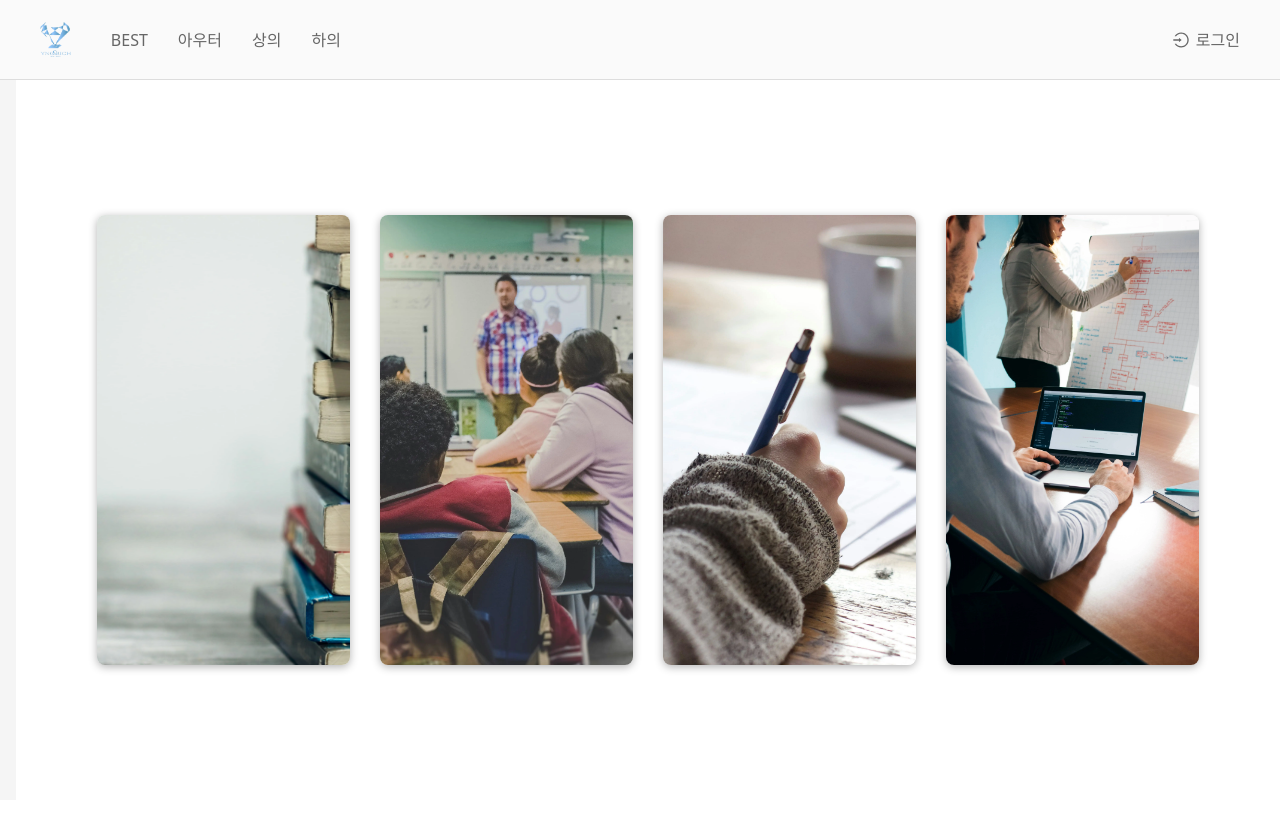
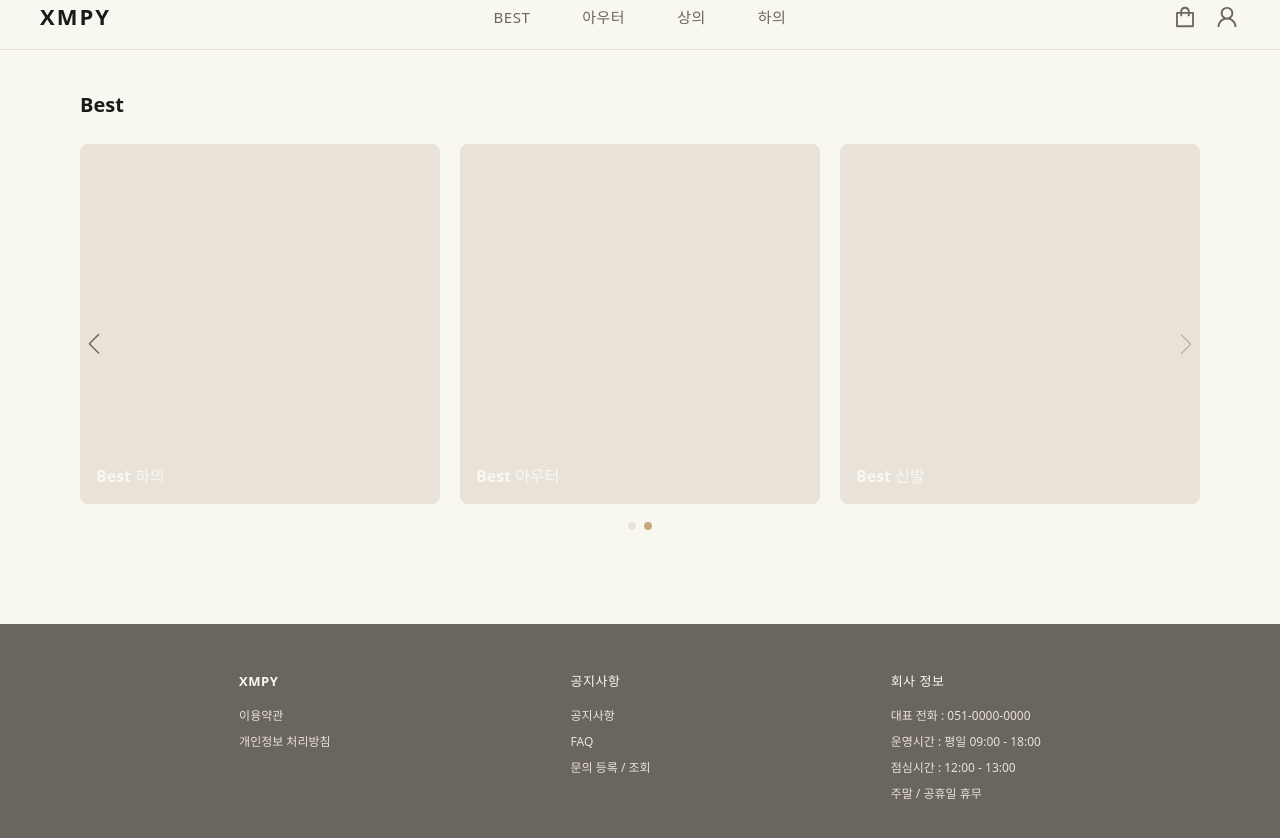
Before and after one commit to XMPY-MALL/XMPY-MALL-FRONT, a React (Vite) app: page / in a window 1280 px wide. Shown: the top 838 px of the page. Before the commit the page ends 800 px from the top, so only its background shows below. Built offline with nearby package versions, Linux system fonts and the light colour scheme.

Commit message:
feat: 색상 contants 추가, layout 디자인변경, 캐러셀추가

```diff
--- a/package.json
+++ b/package.json
@@ -19,6 +19,7 @@
     "react-icons": "^5.5.0",
     "react-router-dom": "^7.13.0",
     "react-toastify": "^11.0.5",
+    "swiper": "^12.1.2",
     "zustand": "^5.0.11"
   },
   "devDependencies": {
--- /dev/null
+++ b/src/constants/colors.js
@@ -0,0 +1,7 @@
+export const XMPY_COLORS = {
+  WHITE: "#f8f8f1",
+  BLACK: "#1a1a1a",
+  LIGHT_BEIGE: "#e8e2d9",
+  BEIGE_BROWN: "#c4a882",
+  GRAY_BROWN: "#6b6560",
+};
--- a/src/layouts/Footer/Footer.jsx
+++ b/src/layouts/Footer/Footer.jsx
@@ -1,9 +1,35 @@
-import React from 'react';
+// Footer/Footer.tsx
+/** @jsxImportSource @emotion/react */
+import { Link } from "react-router-dom";
+import * as s from "./styles";
 
 export default function Footer() {
-    return (
-        <div>
-            {/* 이 안에 footer 작업하기  */}
+  return (
+    <footer css={s.container}>
+      <div css={s.inner}>
+
+        <div css={s.column}>
+          <h4 css={s.title}>XMPY</h4>
+          <Link to="/terms" css={s.link}>이용약관</Link>
+          <Link to="/privacy" css={s.link}>개인정보 처리방침</Link>
         </div>
-    );
+
+        <div css={s.column}>
+          <h4 css={s.title}>공지사항</h4>
+          <Link to="/notice" css={s.link}>공지사항</Link>
+          <Link to="/faq" css={s.link}>FAQ</Link>
+          <Link to="/exchange" css={s.link}>문의 등록 / 조회</Link>
+        </div>
+
+        <div css={s.column}>
+          <h4 css={s.title}>회사 정보</h4>
+          <p css={s.text}>대표 전화 : 051-0000-0000</p>
+          <p css={s.text}>운영시간 : 평일 09:00 - 18:00</p>
+          <p css={s.text}>점심시간 : 12:00 - 13:00</p>
+          <p css={s.text}>주말 / 공휴일 휴무</p>
+        </div>
+
+      </div>
+    </footer>
+  );
 }
--- a/src/layouts/Footer/styles.js
+++ b/src/layouts/Footer/styles.js
@@ -0,0 +1,49 @@
+// Footer/styles.ts
+import { css } from "@emotion/react";
+import { XMPY_COLORS } from "../../constants/colors";
+
+export const container = css`
+  width: 100%;
+  background-color: ${XMPY_COLORS.GRAY_BROWN};
+  padding: 48px 0;
+  display: flex;
+  align-items: center;
+  justify-content: center;
+`;
+
+export const inner = css`
+  max-width: 1200px;
+  padding: 0 40px;
+  display: flex;
+  gap: 240px;
+`;
+
+export const column = css`
+  display: flex;
+  flex-direction: column;
+  gap: 8px;
+`;
+
+export const title = css`
+  font-size: 13px;
+  font-weight: 700;
+  color: ${XMPY_COLORS.WHITE};
+  margin-bottom: 8px;
+  letter-spacing: 0.5px;
+`;
+
+export const link = css`
+  font-size: 12px;
+  color: ${XMPY_COLORS.LIGHT_BEIGE};
+  text-decoration: none;
+
+  &:hover {
+    color: ${XMPY_COLORS.WHITE};
+  }
+`;
+
+export const text = css`
+  font-size: 12px;
+  color: ${XMPY_COLORS.LIGHT_BEIGE};
+  margin: 0;
+`;
--- a/src/layouts/Header/Header.jsx
+++ b/src/layouts/Header/Header.jsx
@@ -3,68 +3,55 @@ import { Link, useNavigate } from 'react-router-dom';
 import { useAuthStore } from '../../stores/authStore';
 import * as s from "./styles"
 import { MENU_ITEMS } from '../../constants/menu';
-import { AiOutlineLogin, AiOutlineLogout, AiOutlineUser } from 'react-icons/ai';
-import logo from "../../assets/logo.png"
-import Signin from './../../pages/Signin/Signin';
+import { AiOutlineShopping, AiOutlineUser } from "react-icons/ai";
 
 export default function Header() {
-
   const navigate = useNavigate();
-    const {isAuthenticated, logout} = useAuthStore();
+  const { isAuthenticated, logout } = useAuthStore();
 
   const handleLogout = () => {
     logout();
-        navigate("/"); // 홈 화면으로
-    }
-
+    navigate("/");
+  };
 
   return (
     <header css={s.container}>
-            {/* 로고 */}
-            <Link to="/" css={s.logo}>
-                <img src={logo} alt="logo" />
-            </Link>
+      {/* ── 1줄: 서브바 ── */}
+      <div css={s.topBar}>
+        {isAuthenticated ? (
+          <button css={s.topBarLink} onClick={handleLogout}>
+            로그아웃
+          </button>
+        ) : (
+          <>
+            <Link to="/signup" css={s.topBarLink}>회원가입</Link>
+            <Link to="/signin" css={s.topBarLink}>로그인</Link>
+          </>
+        )}
+        <Link to="/notice" css={s.topBarLink}>공지사항</Link>
+      </div>
+
+      {/* ── 2줄: 메인바 ── */}
+      <div css={s.mainBar}>
+        <Link to="/" css={s.logo}>XMPY</Link>
 
         <nav css={s.nav}>
-                {MENU_ITEMS.map((menu) => {
-                return (
+          {MENU_ITEMS.map((menu) => (
             <Link key={menu.id} to={menu.path} css={s.navLink}>
               {menu.name}
             </Link>
-                );
-                })}
+          ))}
         </nav>
 
-            {/* 3. 마이페이지와 로그아웃 상단바 */}
-            <div css={s.userSection}>
-                {
-                isAuthenticated ?
-                (
-                    <>
-                        <Link to="/mypage">
-                        {/* 아직 publicRoutes에 안적음 */}
+        <div css={s.iconSection}>
+          <Link to="/cart" css={s.iconButton}>
+            <AiOutlineShopping />
+          </Link>
+          <Link to="/mypage" css={s.iconButton}>
             <AiOutlineUser />
-                            <span>마이페이지</span>
           </Link>
-
-                        <button onClick={handleLogout}>
-                            <AiOutlineLogout />
-                            <span>로그아웃</span>
-                        </button>
-                    </>
-                )
-                :
-                (
-                    <>
-                        <Link to="/Signin" css={s.loginLink}>
-                            <AiOutlineLogin/>
-                            <span>로그인</span>
-                        </Link>
-                    </>
-                )
-                }
         </div>
-
+      </div>
     </header>
   );
 }
--- a/src/layouts/Header/styles.js
+++ b/src/layouts/Header/styles.js
@@ -1,98 +1,99 @@
+// Header/styles.ts
 import { css } from "@emotion/react";
+import { XMPY_COLORS } from "../../constants/colors";
 
+// 전체 헤더 래퍼
 export const container = css`
   width: 100%;
-  height: 80px;
+  background-color: ${XMPY_COLORS.WHITE};
+  border-bottom: 1px solid ${XMPY_COLORS.LIGHT_BEIGE};
+`;
+
+/* ── 1줄: 서브바 ── */
+export const topBar = css`
+  width: 100%;
+  height: 36px;
+  display: flex;
+  justify-content: flex-end;
+  align-items: center;
+  gap: 32px;
+  padding: 0 40px;
+  border-bottom: 1px solid ${XMPY_COLORS.LIGHT_BEIGE};
+`;
+
+export const topBarLink = css`
+  font-size: 14px;
+  font-weight: 700;
+  color: ${XMPY_COLORS.GRAY_BROWN};
+  text-decoration: none;
+
+  &:hover {
+    color: ${XMPY_COLORS.BLACK};
+  }
+`;
+
+/* ── 2줄: 메인바 ── */
+export const mainBar = css`
+  width: 100%;
+  height: 64px;
   display: flex;
   align-items: center;
   justify-content: space-between;
   padding: 0 40px;
-  background-color: #fafafa;
-  border-bottom: 1px solid #ddd;
 `;
 
 export const logo = css`
-  margin-right: 40px;
-  & > img {
-    position: relative;
-    top: 3px;
-    height: 35px;
-    width: auto;
+  font-size: 22px;
+  font-weight: 700;
+  color: ${XMPY_COLORS.BLACK};
+  text-decoration: none;
+  letter-spacing: 2px;
+  min-width: 100px;
+
+  &:hover {
+    color: ${XMPY_COLORS.BLACK};
   }
 `;
 
 export const nav = css`
   display: flex;
-  gap: 30px;
+  gap: 52px;
   flex-grow: 1;
+  justify-content: center;
 `;
 
 export const navLink = css`
-  font-size: 16px;
-  color: #666;
+  font-size: 15px;
+  color: ${XMPY_COLORS.GRAY_BROWN};
   text-decoration: none;
-  transition: color 0.2s ease-in-out;
+  letter-spacing: 0.5px;
+  transition: color 0.2s;
 
   &:hover {
-    color: #333;
-  }
-`
-
-export const userSection = css`
-  display: flex;
-  align-items: center;
-  gap: 20px;
-`;
-
-export const myPageLink = css`
-  font-size: 16px;
-  color: #666;
-  text-decoration: none;
-  display: flex;
-  align-items: center;
-  gap: 6px;
-
-  &:hover {
-    color: #333;
-  }
-
-  & > svg {
-    font-size: 18px;
+    color: ${XMPY_COLORS.BLACK};
   }
 `;
 
-export const logoutButton = css`
-  font-size: 16px;
-  color: #666;
+export const iconSection = css`
+  display: flex;
+  align-items: center;
+  gap: 16px;
+  min-width: 100px;
+  justify-content: flex-end;
+`;
+
+export const iconButton = css`
   background: none;
   border: none;
   cursor: pointer;
+  color: ${XMPY_COLORS.GRAY_BROWN};
   display: flex;
   align-items: center;
-  gap: 6px;
+  font-size: 26px;
+  padding: 0;
+  text-decoration: none;
 
   &:hover {
-    color: #333;
-  }
-  & > svg {
-    font-size: 16px;
+    color: ${XMPY_COLORS.BLACK};
   }
 `;
-
-export const loginLink = css`
-  font-size: 16px;
-  color: #666;
-  text-decoration: none;
-  display: flex;
-  align-items: center;
-  gap: 6px;
-
-  &:hover {
-    color: #333;
-  }
-
-  & > svg {
-    font-size: 18px;
-  }
-
-`;
--- a/src/layouts/MainLayout/styles.js
+++ b/src/layouts/MainLayout/styles.js
@@ -1,17 +1,16 @@
-import { css } from "@emotion/react"
+import { css } from "@emotion/react";
+import { XMPY_COLORS } from "../../constants/colors";
 
 export const layout = css`
   display: flex;
   flex-direction: column;
   width: 100%;
-  height: 100vh;
-  background-color: #f5f5f5;
-`
+  min-height: 100vh;
+  background-color: ${XMPY_COLORS.WHITE};
+`;
 
-// 헤더와 푸터를 제외한 공간 모두 차지
 export const main = css`
   flex-grow: 1;
   overflow: auto;
-  padding-left: 16px;
-  background-color: #f5f5f5;
-`
+  background-color: ${XMPY_COLORS.WHITE};
+`;
--- a/src/pages/Home/Home.jsx
+++ b/src/pages/Home/Home.jsx
@@ -1,22 +1,44 @@
-import React from "react";
-import { container } from "./styles";
 /** @jsxImportSource @emotion/react */
-import { css } from "@emotion/react";
-import { HOME_IMAGE_CARDS } from "../../constants/images";
-import * as s from "./styles"
+import { Swiper, SwiperSlide } from "swiper/react";
+import { Navigation, Pagination, Autoplay } from "swiper/modules";
+import "swiper/css";
+import "swiper/css/navigation";
+import "swiper/css/pagination";
+import * as s from "./styles";
 
+const BEST_ITEMS = [
+  { id: 1, title: "Best 상의", image: null },
+  { id: 2, title: "Best 하의", image: null },
+  { id: 3, title: "Best 아우터", image: null },
+  { id: 4, title: "Best 신발", image: null },
+];
 
 export default function Home() {
   return (
     <div css={s.container}>
-      <div css={s.cardSection}>
-        { HOME_IMAGE_CARDS.map((card) => {
-          return (
-            <div key={card.id} css={s.card}>
-              <img src={card.src} alt={card.alt} css={s.cardImage} />
-            </div>
-          );
-        }) }
+      <h2 css={s.sectionTitle}>Best</h2>
+
+      <div css={s.swiperWrapper}>
+        <Swiper
+          modules={[Navigation, Pagination, Autoplay]}
+          spaceBetween={20}
+          slidesPerView={3}
+          navigation
+          pagination={{ clickable: true }}
+          autoplay={{ delay: 3000, disableOnInteraction: false }}
+          css={s.swiper}
+        >
+          {BEST_ITEMS.map((item) => (
+            <SwiperSlide key={item.id}>
+              <div css={s.card}>
+                <div css={s.cardImage}>
+                  {/* 이미지 들어올 자리!! 여기에 useQuery로 Best아이템들 잡아와서 넣으십시오 */}
+                </div>
+                <p css={s.cardTitle}>{item.title}</p>
+              </div>
+            </SwiperSlide>
+          ))}
+        </Swiper>
       </div>
     </div>
   );
--- a/src/pages/Home/styles.js
+++ b/src/pages/Home/styles.js
@@ -1,38 +1,64 @@
 import { css } from "@emotion/react";
+import { XMPY_COLORS } from "../../constants/colors";
+
 export const container = css`
-  width: 100%;
-  height: 100%;
-  display: flex;
-  align-items: center;
-  justify-content: center;
-  overflow-y: auto;
-  background-color: white;
+  max-width: 1200px;
+  margin: 0 auto;
+  padding: 40px;
 `;
 
-export const cardSection = css`
-  display: flex;
-  flex-wrap: wrap;
-  justify-content: center;
-  gap: 30px;
-  max-width: 1400px;
+export const sectionTitle = css`
+  font-size: 20px;
+  font-weight: 700;
+  color: ${XMPY_COLORS.BLACK};
+  margin-bottom: 24px;
+`;
+
+export const swiper = css`
+  width: 100%;
+  padding-bottom: 40px; /* pagination dot 공간 */
 `;
 
 export const card = css`
-  height: 450px;
+  position: relative;
+  border-radius: 8px;
   overflow: hidden;
-  flex-basis: 20%; // 정렬된 상태에서 공간점유 20%
-  box-shadow: 0 2px 8px rgba(0, 0, 0, 0.3);
   cursor: pointer;
-  transition: transform 0.15s ease;
-  border-radius: 8px;
-  &:hover {
-    transform: translateY(-8px);
-  }
-`
+`;
 
 export const cardImage = css`
-  height: 100%;
   width: 100%;
-  object-fit: cover; // 요소 크기만큼만 보여짐
-  object-position: center; // 이미지 center로 기준변경
-`
+  aspect-ratio: 1 / 1;
+  background-color: ${XMPY_COLORS.LIGHT_BEIGE};
+`;
+
+export const cardTitle = css`
+  position: absolute;
+  bottom: 16px;
+  left: 16px;
+  font-size: 16px;
+  font-weight: 600;
+  color: ${XMPY_COLORS.WHITE};
+`;
+
+// styles.js에 추가
+export const swiperWrapper = css`
+  width: 100%;
+  padding-bottom: 40px;
+
+  /* 화살표 크기 & 색상 */
+  --swiper-navigation-size: 20px;
+  --swiper-navigation-color: ${XMPY_COLORS.GRAY_BROWN};
+
+  /* pagination dot 색상 */
+  --swiper-pagination-color: ${XMPY_COLORS.BEIGE_BROWN};
+  --swiper-pagination-bullet-inactive-color: ${XMPY_COLORS.LIGHT_BEIGE};
+  --swiper-pagination-bullet-inactive-opacity: 1;
+
+  .swiper-button-next,
+  .swiper-button-prev {
+    &:hover {
+      --swiper-navigation-color: ${XMPY_COLORS.BLACK};
+    }
+  }
+`;
```
Also changed, not shown: 1 other file (tests, documents, lock files or other folders). Lines whose indentation alone changed are shown as unchanged.
